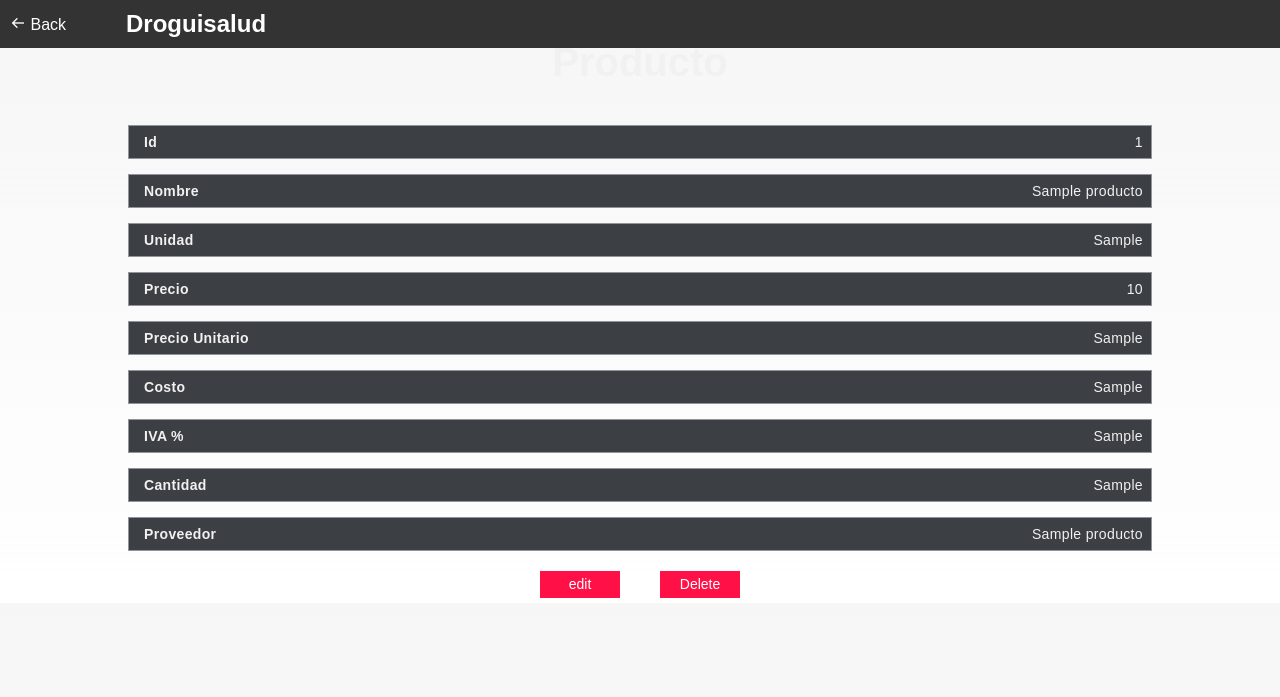
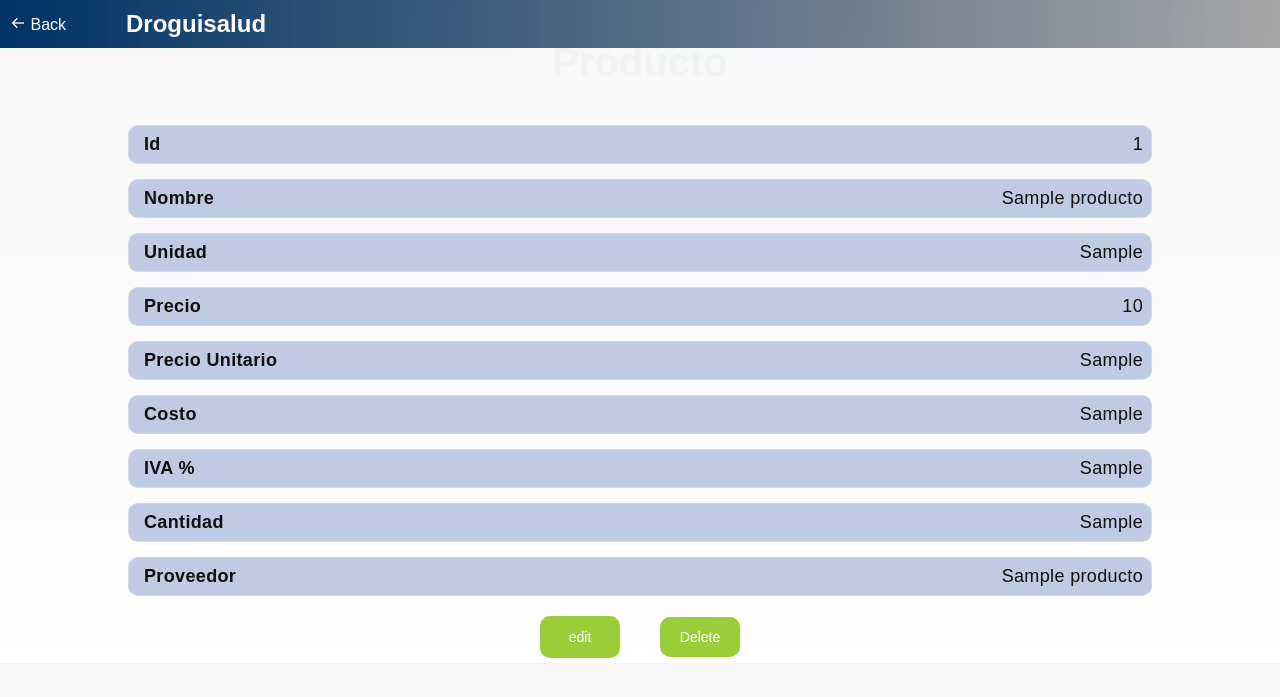
Before and after one commit to SBenitezL/Droguisalud, a Symfony app: template templates/producto/show.html.twig in a window 1280 px wide. Shown: the top 697 px of the page. Run offline with Twig, Linux system fonts and the light colour scheme; the template is opened without the code that fills it: most values are stand-ins (such as "Sample title", 1, 10 or a date in 2020); some libraries are stand-ins or nearby versions; some web fonts are replaced.

Commit message:
Se actualizan los estilos de show

```diff
--- a/public/CSS/styles_show_product.css
+++ b/public/CSS/styles_show_product.css
@@ -9,7 +9,8 @@ body{
     font-family: 'Arsenal', sans-serif;
 }
 nav {
-    background-color: #333;
+    background-image: linear-gradient(to right, #003366, #838282b2);
+    color: #fff;
     color: #fff;
     display: flex;
     align-items: center;
@@ -59,14 +60,15 @@ nav a{
     display: none;
 }
 .table tbody tr td{
-    font-size: 14px;
+    font-size: 18px;
     letter-spacing: 0.35px;
-    font-weight: normal;
-    color: #f1f1f1;
-    background-color: #3c3f44;
+    font-weight: 500;
+    color: #0f0f0f;
+    background-color: #bfcbe2;
     padding: 8px;
     text-align: center;
     border: 1px solid #dee2e685;
+    border-radius: 10px;
 }
 .btn-container{
     display: flex;
@@ -75,10 +77,31 @@ nav a{
 }
 .btn-view{
     width: 80px;
+    line-height: 40px;
+
     text-decoration: none;
-    line-height: 25px;
     display: inline-block;
-    background-color: #FF1046;
+    background-color: #9ace39;
+    margin-top: 5px;
+    margin-bottom: 5px;
+    margin-left: 20px;
+    margin-right: 20px;
+    font-weight: medium;
+    color:#FFFFFF;
+    text-align: center;
+    justify-content: center;
+    user-select: none;
+    border: 1px solid transparent;
+    font-size: 14px;
+    opacity: 1;
+    border-radius: 10px;
+}
+.btn{
+    width: 80px;
+    height: 40px;
+    text-decoration: none;
+    display: inline-block;
+    background-color: #9ace39;
     margin-top: 5px;
     margin-bottom: 5px;
     margin-left: 20px;
@@ -90,24 +113,7 @@ nav a{
     border: 1px solid transparent;
     font-size: 14px;
     opacity: 1;
-}
-.btn{
-    width: 80px;
-    text-decoration: none;
-    line-height: 25px;
-    display: inline-block;
-    background-color: #FF1046;
-    margin-top: 5px;
-    margin-bottom: 5px;
-    margin-left: 20px;
-    margin-right: 20px;
-    font-weight: medium;
-    color:#FFFFFF;
-    text-align: center;
-    user-select: none;
-    border: 1px solid transparent;
-    font-size: 14px;
-    opacity: 1;
+    border-radius: 10px;
 }
 .table, .table tbody, .table tr, .table td{
         display: block;
@@ -128,6 +134,6 @@ nav a{
     width: 50%;
     padding-left: 15px;
     font-weight: 600;
-    font-size: 14px;
+    font-size: 18px;
     text-align: left;
 }
```
